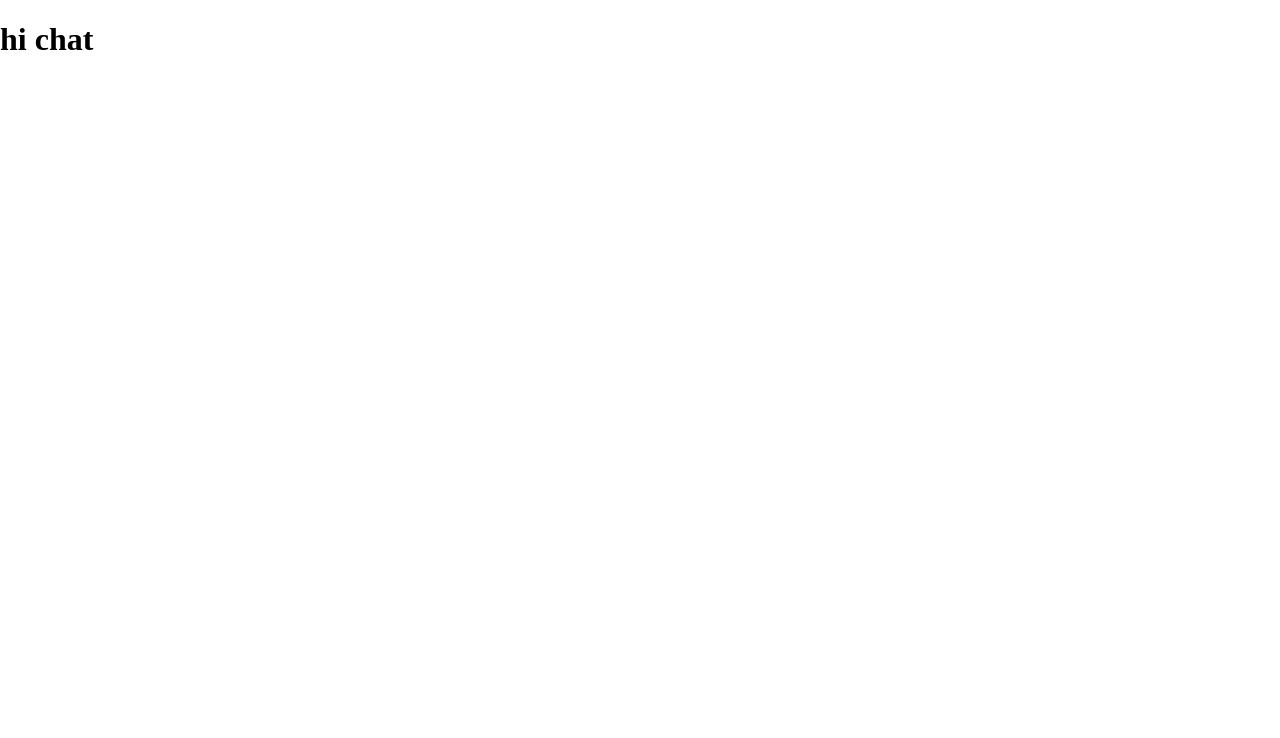
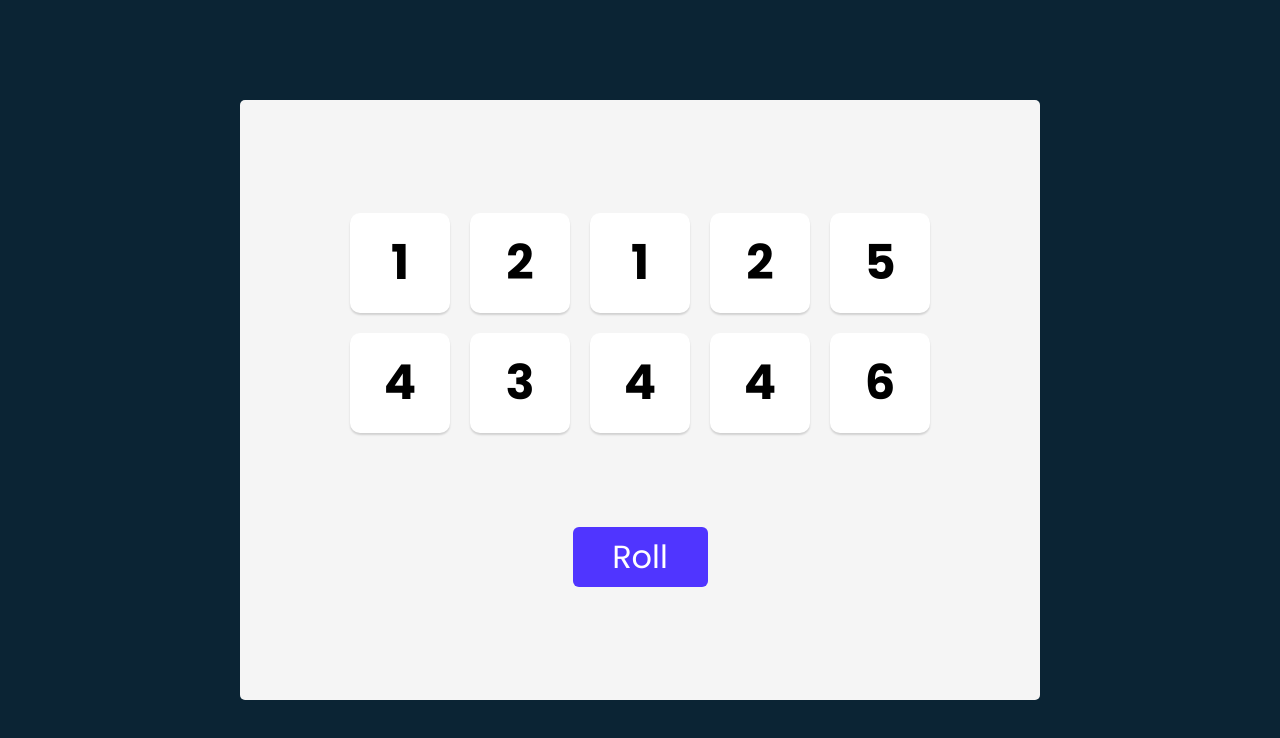
Before and after one commit to Shitanshukumar607/Tenzies, a React (Create React App) app: page / in a window 1280 px wide. Shown: the top 738 px of the page. Built offline with nearby package versions, Linux system fonts and the light colour scheme.

Commit message:
updated the logic

```diff
--- a/src/App.js
+++ b/src/App.js
@@ -1,5 +1,32 @@
+import { useState } from "react";
+import Die from "./Die";
+
 function App() {
-  return <h1>hi chat</h1>;
+  const [dice, setDice] = useState(allNewDice());
+
+  function allNewDice() {
+    const newDice = [];
+    for (let i = 0; i < 10; i++) {
+      let obj = {};
+      obj.value = Math.ceil(Math.random() * 6);
+      obj.isHeld = false;
+      newDice.push(obj);
+    }
+    return newDice;
+  }
+
+  function rollDice() {
+    setDice(allNewDice());
+  }
+
+  const diceElements = dice.map((die) => <Die value={die.value} />);
+
+  return (
+    <main>
+      <div className="dice-container">{diceElements}</div>
+      <button onClick={rollDice}>Roll</button>
+    </main>
+  );
 }
 
 export default App;
--- a/src/index.css
+++ b/src/index.css
@@ -1,5 +1,62 @@
-body {
+@import url("https://fonts.googleapis.com/css2?family=Poppins:ital,wght@0,100;0,200;0,300;0,400;0,500;0,600;0,700;0,800;0,900;1,100;1,200;1,300;1,400;1,500;1,600;1,700;1,800;1,900&display=swap");
+
+* {
   margin: 0;
   padding: 0;
   box-sizing: border-box;
+  font-family: "Poppins", sans-serif;
 }
+
+body {
+  background-color: #0b2434;
+  padding: 20px;
+  display: flex;
+  justify-content: center;
+  align-items: center;
+  height: 100vh;
+}
+
+main {
+  background-color: #f5f5f5;
+  height: 600px;
+  width: 800px;
+  border-radius: 5px;
+  padding: 20px;
+  display: flex;
+  flex-direction: column;
+  justify-content: space-evenly;
+  align-items: center;
+}
+
+.dice-container {
+  display: grid;
+  grid-template: auto auto / repeat(5, 1fr);
+  gap: 20px;
+}
+
+.die-face {
+  height: 100px;
+  width: 100px;
+  box-shadow: 0px 2px 2px rgba(0, 0, 0, 0.15);
+  border-radius: 10px;
+  display: flex;
+  justify-content: center;
+  align-items: center;
+  cursor: pointer;
+  background-color: white;
+}
+
+main h2 {
+  font-size: 3rem;
+}
+
+main button {
+  height: 60px;
+  width: 135px;
+  border: none;
+  border-radius: 6px;
+  background-color: #5035ff;
+  color: white;
+  font-size: 2rem;
+  font-family: "Poppins", sans-serif;
+}
```
